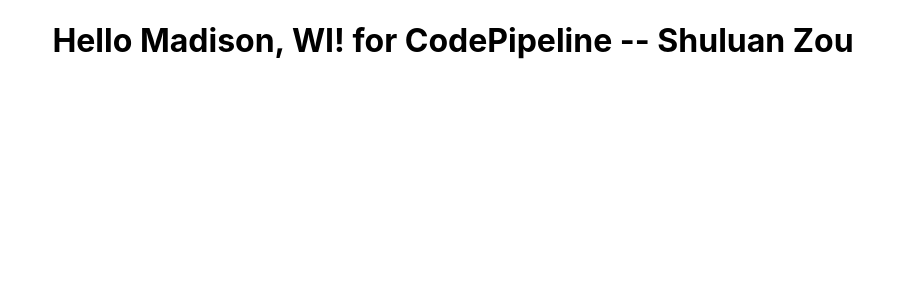
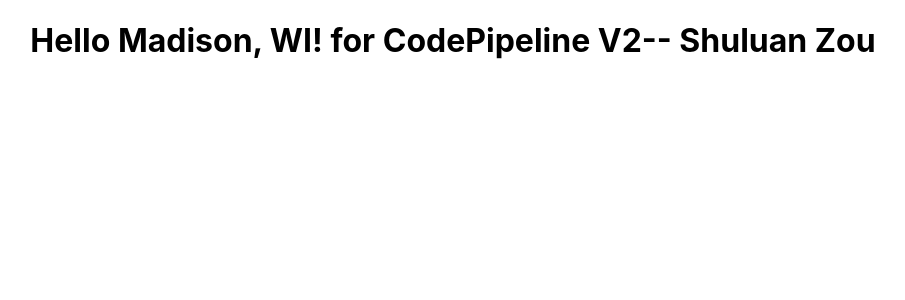
Before and after one commit to zoushuluan/p4, a React (Create React App) app: page / in a window 1280 px wide. Shown: the top 300 px of the page, without its empty margins (187-1092 px from the left). Built offline with nearby package versions, Linux system fonts and the light colour scheme.

Commit message:
App.js to madison WI for CodePipeline V2, WI

```diff
--- a/src/App.js
+++ b/src/App.js
@@ -3,7 +3,7 @@
 function App() {
   return (
     <div className="App">
-      <h1>Hello Madison, WI! for CodePipeline -- Shuluan Zou</h1>
+      <h1>Hello Madison, WI! for CodePipeline V2-- Shuluan Zou</h1>
     </div>
   );
 }
```
